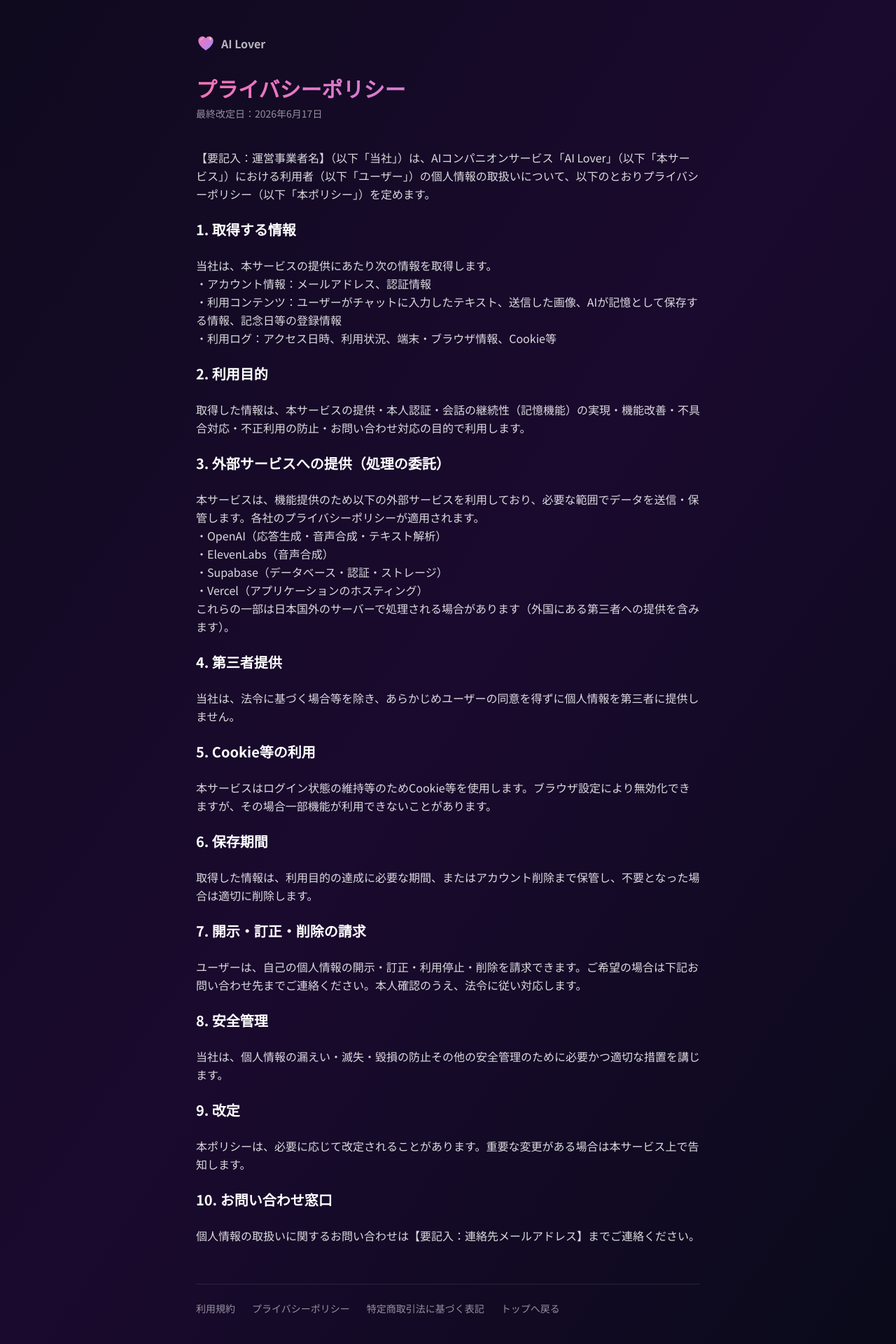
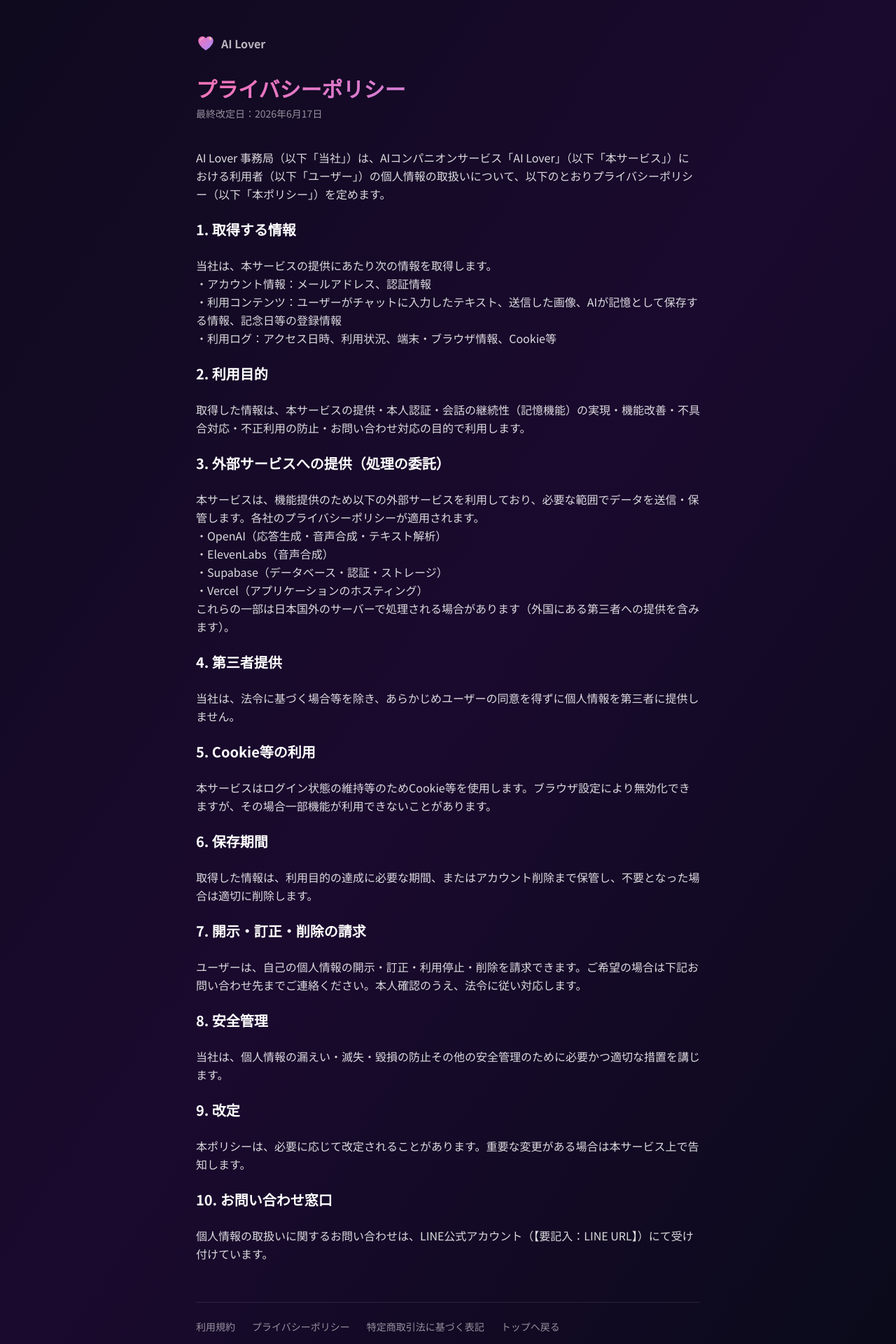
Before and after one commit to fujimoto40813952-cyber/ai-lover, a Next.js app: page /privacy in a window 1280 px wide. Shown: the top 1920 px of the page at 70% size. Built offline with nearby package versions, Linux system fonts and the light colour scheme.

Commit message:
Fill operator info and LINE contact in privacy

```diff
--- a/app/privacy/page.tsx
+++ b/app/privacy/page.tsx
@@ -10,7 +10,7 @@ export default function PrivacyPage() {
   return (
     <LegalShell title="プライバシーポリシー" updatedAt="2026年6月17日">
       <p>
-        【要記入：運営事業者名】（以下「当社」）は、AIコンパニオンサービス「AI Lover」（以下「本サービス」）における利用者（以下「ユーザー」）の個人情報の取扱いについて、以下のとおりプライバシーポリシー（以下「本ポリシー」）を定めます。
+        AI Lover 事務局（以下「当社」）は、AIコンパニオンサービス「AI Lover」（以下「本サービス」）における利用者（以下「ユーザー」）の個人情報の取扱いについて、以下のとおりプライバシーポリシー（以下「本ポリシー」）を定めます。
       </p>
 
       <h2 className="text-xl font-semibold text-white">1. 取得する情報</h2>
@@ -55,7 +55,7 @@ export default function PrivacyPage() {
       <p>本ポリシーは、必要に応じて改定されることがあります。重要な変更がある場合は本サービス上で告知します。</p>
 
       <h2 className="text-xl font-semibold text-white">10. お問い合わせ窓口</h2>
-      <p>個人情報の取扱いに関するお問い合わせは【要記入：連絡先メールアドレス】までご連絡ください。</p>
+      <p>個人情報の取扱いに関するお問い合わせは、LINE公式アカウント（【要記入：LINE URL】）にて受け付けています。</p>
     </LegalShell>
   )
 }
```
